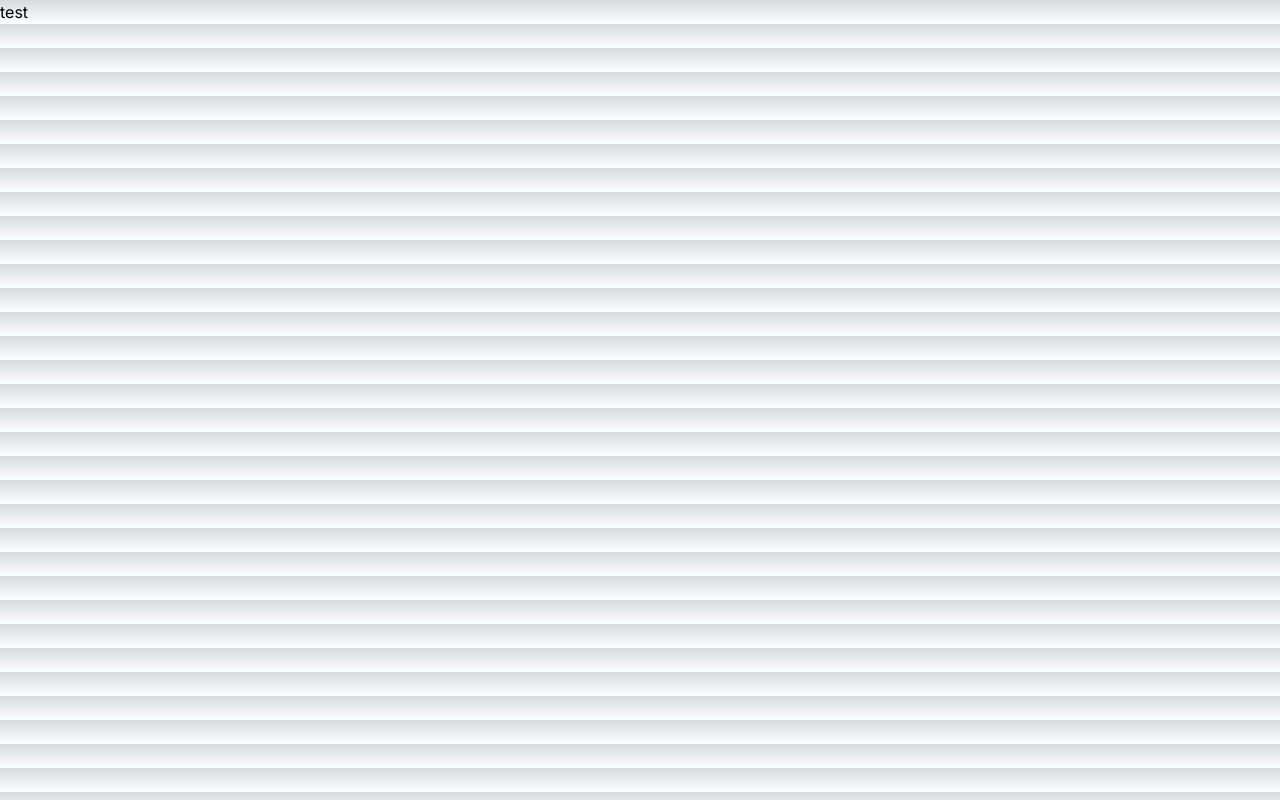
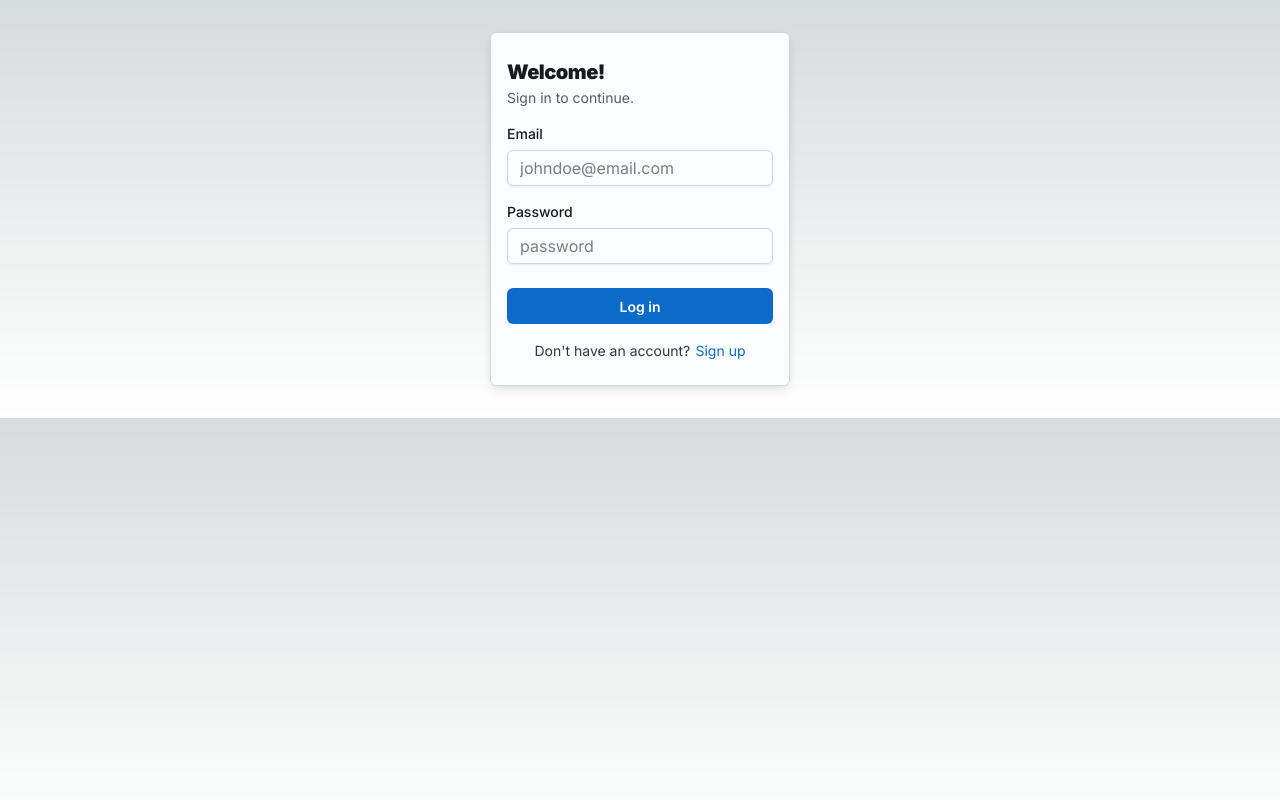
Before and after one commit to granen32/mono-repo, a Next.js app: page / in a window 1280 px wide. Built offline with nearby package versions, Linux system fonts and the light colour scheme.

Commit message:
[FEAT] login page

```diff
--- /dev/null
+++ b/app/components/common/login/Login.tsx
@@ -0,0 +1,56 @@
+import { Button, FormControl, FormLabel, Input, Link, Sheet, Typography } from "@mui/joy";
+
+export default function Login() {
+  return (
+    <main>
+      <Sheet
+        sx={{
+          width: 300,
+          mx: 'auto', // margin left & right
+          my: 4, // margin top & bottom
+          py: 3, // padding top & bottom
+          px: 2, // padding left & right
+          display: 'flex',
+          flexDirection: 'column',
+          gap: 2,
+          borderRadius: 'sm',
+          boxShadow: 'md',
+        }}
+        variant="outlined"
+      >
+        <div>
+          <Typography level="h4" component="h1">
+            <b>Welcome!</b>
+          </Typography>
+          <Typography level="body-sm">Sign in to continue.</Typography>
+        </div>
+        <FormControl>
+          <FormLabel>Email</FormLabel>
+          <Input
+            // html input attribute
+            name="email"
+            type="email"
+            placeholder="johndoe@email.com"
+          />
+        </FormControl>
+        <FormControl>
+          <FormLabel>Password</FormLabel>
+          <Input
+            // html input attribute
+            name="password"
+            type="password"
+            placeholder="password"
+          />
+        </FormControl>
+        <Button sx={{ mt: 1 /* margin top */ }}>Log in</Button>
+        <Typography
+          endDecorator={<Link href="/sign-up">Sign up</Link>}
+          fontSize="sm"
+          sx={{ alignSelf: 'center' }}
+        >
+          Don&apos;t have an account?
+        </Typography>
+      </Sheet>
+    </main>
+  );
+}
--- a/app/page.tsx
+++ b/app/page.tsx
@@ -1,6 +1,7 @@
 
 import type { Metadata } from "next";
 import Link from "next/link";
+import Login from "@/app/components/common/login/Login";
 
 export const metadata: Metadata = {
   title: "leferi default title",
@@ -8,5 +9,5 @@ export const metadata: Metadata = {
 };
 
 export default function Page() {
-  return <main><Link href="/test">test</Link></main>;
+  return <main><Login/></main>;
 }
```
Also changed, not shown: app/(pages)/test/page.tsx (+1 -1 lines), app/components/common/button/CommonButton.tsx (renamed from app/components/common/CommonButton.tsx).
